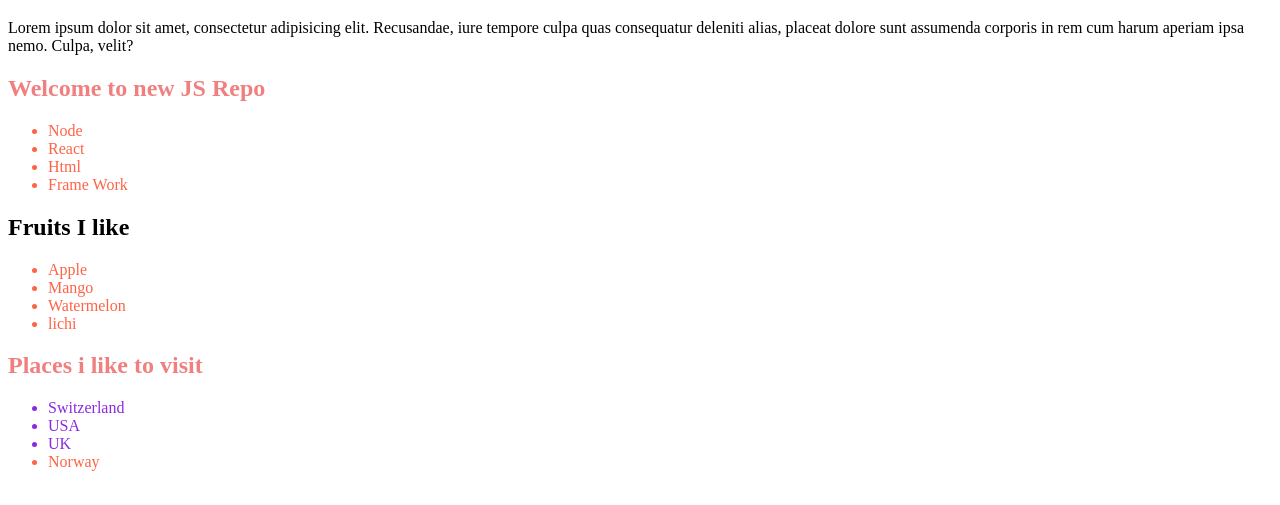
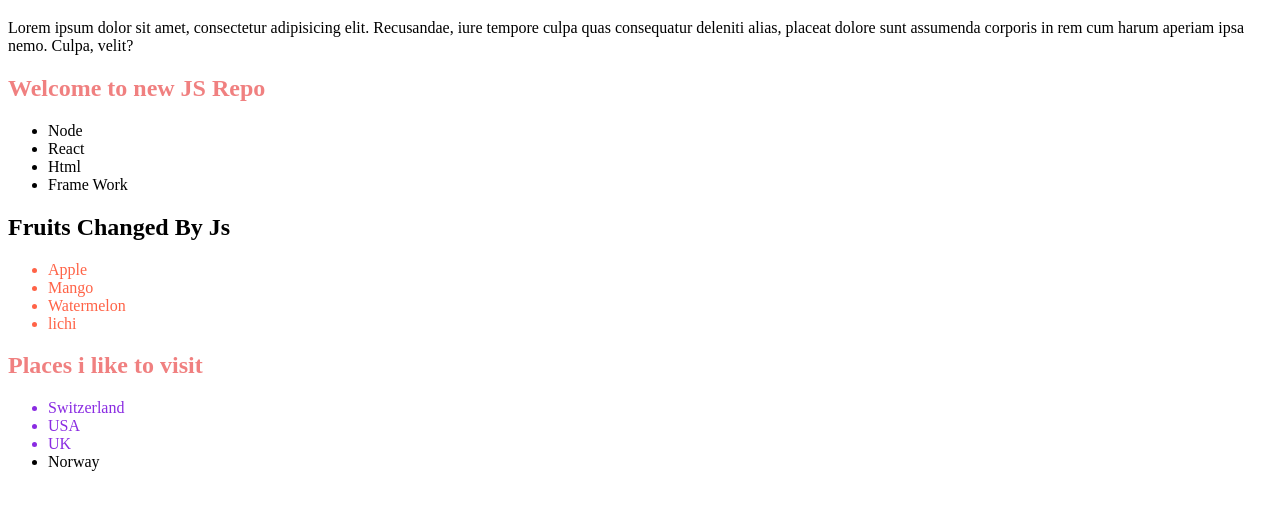
Before and after one commit to P-Hemal/Tour-Of-Dom, a plain HTML site: page index.html in a window 1280 px wide. Shown: the part 61-566 px from the top of the page. Drawn offline with Linux system fonts and the light colour scheme.

Commit message:
styleInJs

```diff
--- a/JS/Dom.js
+++ b/JS/Dom.js
@@ -1 +1,2 @@
 console.log('hello form js');
+console.log(document);
--- a/index.html
+++ b/index.html
@@ -7,13 +7,15 @@
     <title>Tour Of Dom</title>
     <link rel="stylesheet" href="Styles/Style.css">
     <style>
-        li {
+        .fruits-container li {
             color: tomato;
         }
-        #fruits-title{
+
+        #fruits-title {
             color: black;
         }
-        .important-places{
+
+        .important-places {
             color: blueviolet;
         }
     </style>
@@ -36,8 +38,8 @@
                 <li>Frame Work</li>
             </ul>
         </section>
-        <section>
-            <h1 id="fruits-title">Fruits I like</h1>
+        <section class="fruits-container">
+            <h1 id="fruits-title" class="some-class random-class blue-bg">Fruits I like</h1>
             <ul>
                 <li>Apple</li>
                 <li>Mango</li>
@@ -59,20 +61,34 @@
     <script src="JS/append.js"></script>
     <script src="JS/Dom.js"></script>
     <script>
+        // Option 1 = getElementsByTagName
         const liCollection = document.getElementsByTagName('li');
         for (const li of liCollection) {
             // console.log(li.innerText);
         }
-
         const allHeading = document.getElementsByTagName('h1');
         for (const h1 of allHeading) {
             // console.log(h1.innerText);
         }
+        // Option 2 = getElementsById
+        const fruitsTitle = document.getElementById('fruits-title');
+        fruitsTitle.innerText = 'Fruits Changed By Js';
 
+        // Option 3 = getElementsByClassName
         const places = document.getElementsByClassName('important-places');
-        for(const place of places){
+        for (const place of places) {
             console.log(place.innerText);
         }
+
+        // Option 4 = querySelector
+
+        // Option 5 = querySelectorAll
+
+       const someLi = document.querySelectorAll('.fruits-container li');
+        for (const li of someLi) {
+            console.log(li.innerText);
+        }
+
     </script>
 </body>
 
```
Also changed, not shown: JS/styleInJs.js (added).
